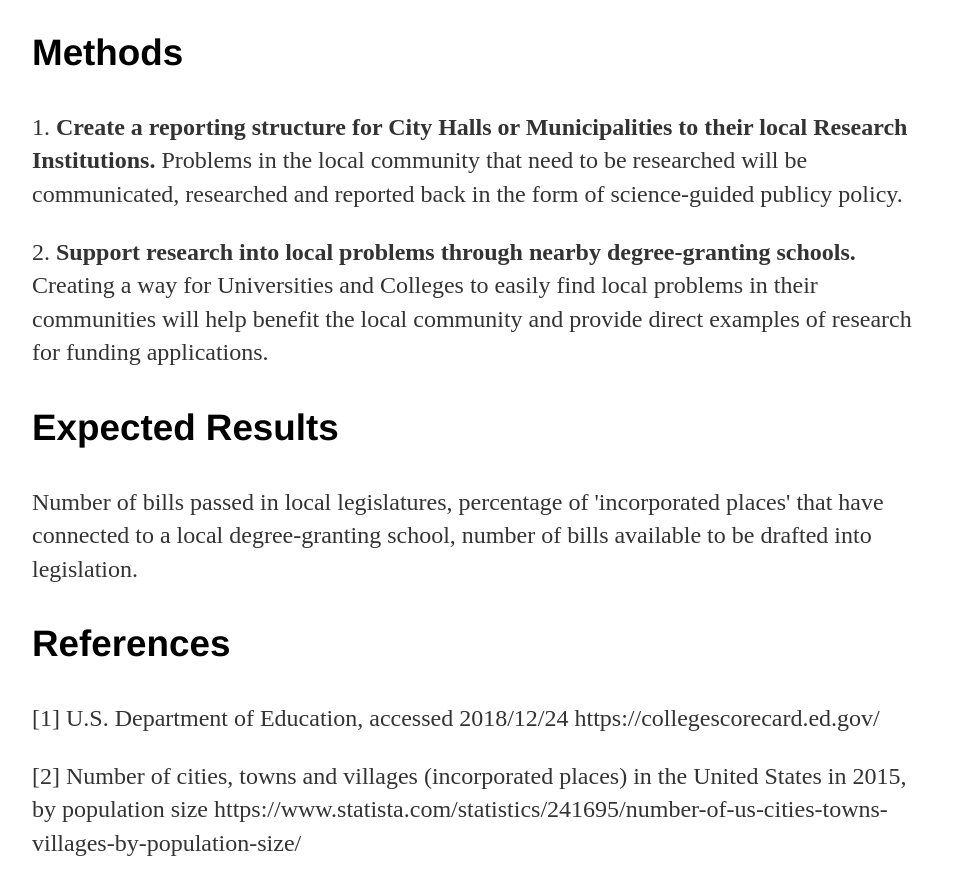
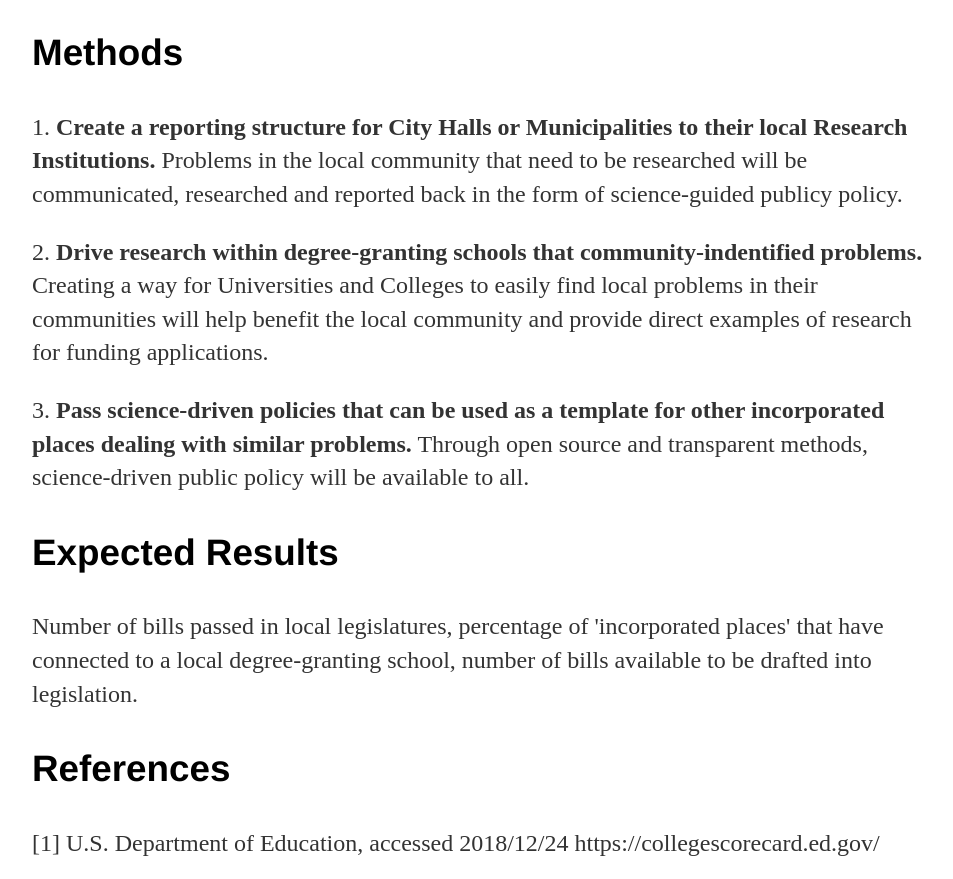
Before and after one commit to scipolorg/SciencePolicy.org, a Jekyll site: the page built from index.html, in a window 1280 px wide and 900 px high, scrolled down 1533 px, cut to the strip 21-900 px from the top of the window. Shown: the whole strip, without its empty margins (160-1113 px from the left). Built offline with Jekyll 4.4.1, drawn with Linux system fonts in a browser that asks for light colours.

Commit message:
Update index.html

```diff
--- a/index.html
+++ b/index.html
@@ -23,7 +23,8 @@ title: SciencePolicy.org
 
 			<h3>Methods</h3>
 				<p>1. <strong>Create a reporting structure for City Halls or Municipalities to their local Research Institutions.</strong> Problems in the local community that need to be researched will be communicated, researched and reported back in the form of science-guided publicy policy.</p>
-				<p>2. <strong>Support research into local problems through nearby degree-granting schools.</strong> Creating a way for Universities and Colleges to easily find local problems in their communities will help benefit the local community and provide direct examples of research for funding applications.</p>
+				<p>2. <strong>Drive research within degree-granting schools that community-indentified problems.</strong> Creating a way for Universities and Colleges to easily find local problems in their communities will help benefit the local community and provide direct examples of research for funding applications.</p>
+				<p>3. <strong>Pass science-driven policies that can be used as a template for other incorporated places dealing with similar problems.</strong> Through open source and transparent methods, science-driven public policy will be available to all.</p>
 
 			<h3>Expected Results</h3>
 				<p>Number of bills passed in local legislatures, percentage of 'incorporated places' that have connected to a local degree-granting school, number of bills available to be drafted into legislation.</p>
```
